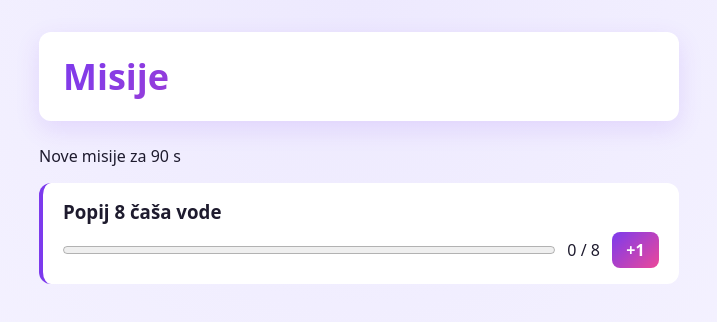
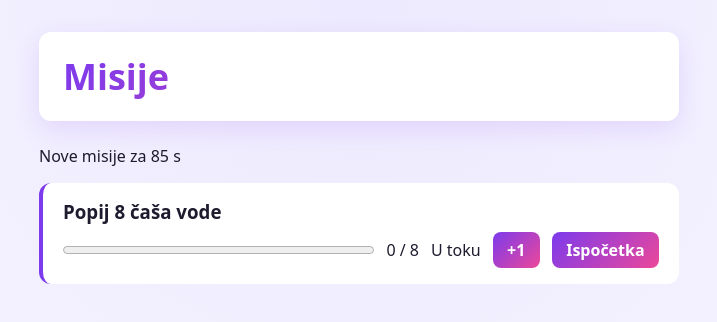
Before and after one commit to Luburic/ftn-psw-angular-demo, an Angular app: page / in a window 1280 px wide. Shown: the top 322 px of the page, without its empty margins (281-998 px from the left). Built offline with nearby package versions, Linux system fonts and the light colour scheme.

Commit message:
s02-signali

```diff
--- a/src/app/daily-reset/daily-reset.html
+++ b/src/app/daily-reset/daily-reset.html
@@ -1 +1 @@
-<p>Nove misije za {{ secondsLeft }} s</p>
+<p>Nove misije za {{ secondsLeft() }} s</p>
--- a/src/app/daily-reset/daily-reset.ts
+++ b/src/app/daily-reset/daily-reset.ts
@@ -1,20 +1,18 @@
-import { Component } from '@angular/core';
+import { Component, signal } from '@angular/core';
 
 @Component({
   selector: 'app-daily-reset',
   templateUrl: './daily-reset.html',
 })
 export class DailyReset {
-  protected secondsLeft = 90;
+  protected readonly secondsLeft = signal(90);
 
   constructor() {
-    // Polje menja tajmer, a ne događaj iz šablona.
-    // Konzola odbrojava, a prikaz stoji na 90.
+    // Signal obaveštava čitaoce, bez obzira odakle promena dolazi.
     setInterval(() => {
-      if (this.secondsLeft > 0) {
-        this.secondsLeft = this.secondsLeft - 1;
+      if (this.secondsLeft() > 0) {
+        this.secondsLeft.update((value) => value - 1);
       }
-      console.log('secondsLeft:', this.secondsLeft);
     }, 1000);
   }
 }
--- a/src/app/quest-card/quest-card.html
+++ b/src/app/quest-card/quest-card.html
@@ -1,11 +1,12 @@
 <article>
-  <!-- Interpolacija: ispisuje vrednost polja. -->
   <h3>{{ title }}</h3>
 
-  <!-- Vezivanje svojstva: [svojstvo]="izraz". -->
-  <progress [value]="progress" [max]="goal"></progress>
-  {{ progress }} / {{ goal }}
+  <!-- Signal se čita pozivom: progress(). Šablon tako postaje njegov čitalac. -->
+  <progress [value]="progress()" [max]="goal"></progress>
+  {{ progress() }} / {{ goal }}
 
-  <!-- Vezivanje događaja: (događaj)="izraz". -->
-  <button type="button" [disabled]="progress >= goal" (click)="step()">+1</button>
+  <!-- Isti uslov na dva mesta. -->
+  <p>{{ progress() >= goal ? 'Završeno!' : 'U toku' }}</p>
+  <button type="button" [disabled]="progress() >= goal" (click)="step()">+1</button>
+  <button type="button" (click)="reset()">Ispočetka</button>
 </article>
--- a/src/app/quest-card/quest-card.ts
+++ b/src/app/quest-card/quest-card.ts
@@ -1,16 +1,24 @@
-import { Component } from '@angular/core';
+import { Component, signal } from '@angular/core';
 
 @Component({
   selector: 'app-quest-card',
   templateUrl: './quest-card.html',
 })
 export class QuestCard {
-  // Šablon vidi public i protected članove, a private ne vidi.
+  // Ne menja se, pa ne mora da bude signal.
   protected readonly title = 'Popij 8 čaša vode';
   protected readonly goal = 8;
-  protected progress = 0;
+
+  // Polje je readonly jer se menja vrednost u signalu, a ne sam signal.
+  protected readonly progress = signal(0);
 
   protected step(): void {
-    this.progress = this.progress + 1;
+    // update: nova vrednost se računa iz stare.
+    this.progress.update((value) => value + 1);
+  }
+
+  protected reset(): void {
+    // set: nova vrednost se zadaje direktno.
+    this.progress.set(0);
   }
 }
```
